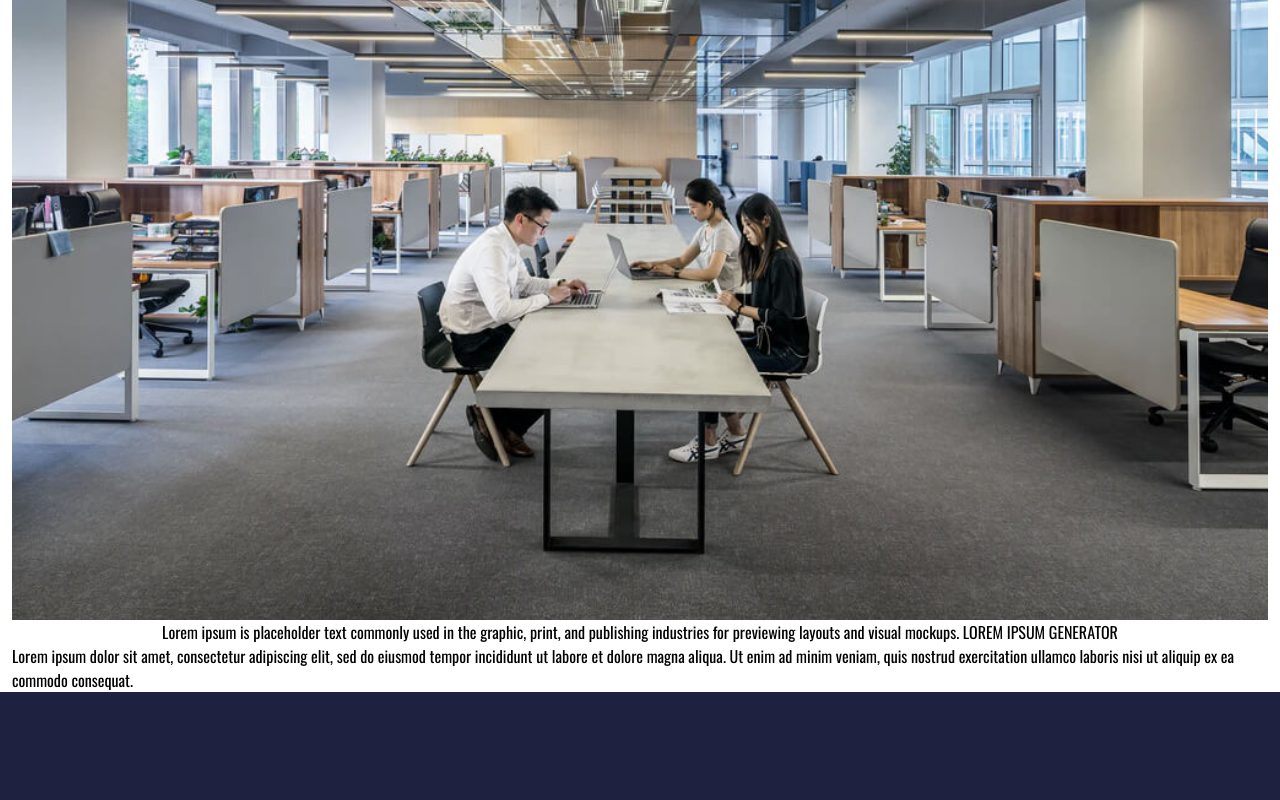
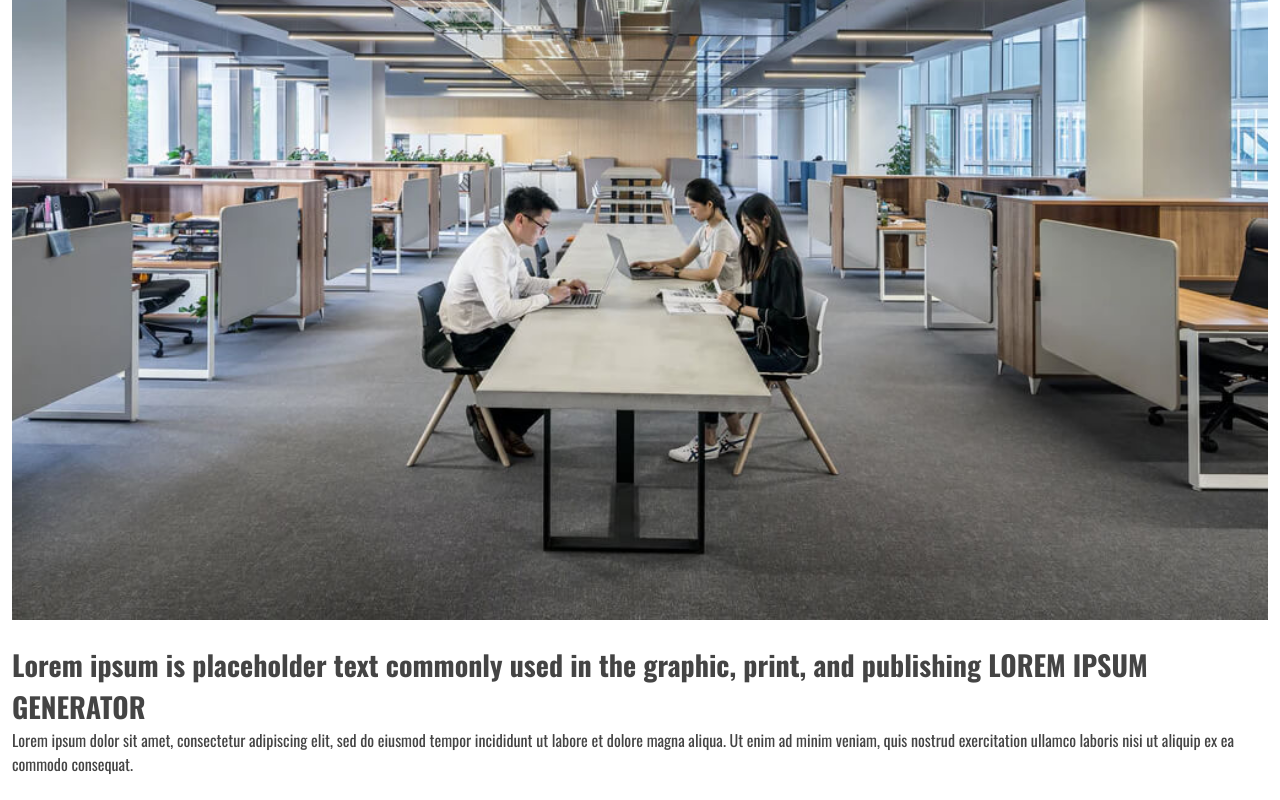
Before and after one commit to webLance24/weblance-portfolio, a React (Vite) app: page / in a window 1280 px wide. Shown: the part 1427-2227 px from the top of the page. Before the commit the page ends 2119 px from the top, so only its background shows below. Built offline with nearby package versions, Linux system fonts and the light colour scheme.

Commit message:
feat: add slider

```diff
--- a/package.json
+++ b/package.json
@@ -12,11 +12,14 @@
   "dependencies": {
     "react": "^18.2.0",
     "react-dom": "^18.2.0",
-    "react-router-dom": "^6.22.2"
+    "react-router-dom": "^6.22.2",
+    "react-slick": "^0.30.2",
+    "slick-carousel": "^1.8.1"
   },
   "devDependencies": {
     "@types/react": "^18.2.56",
     "@types/react-dom": "^18.2.19",
+    "@types/react-slick": "^0.23.13",
     "@typescript-eslint/eslint-plugin": "^7.0.2",
     "@typescript-eslint/parser": "^7.0.2",
     "@vitejs/plugin-react": "^4.2.1",
--- a/src/Components/About.tsx
+++ b/src/Components/About.tsx
@@ -1,20 +1,34 @@
 import aboutImg from "../../public/img/about.jpg";
+import Slider from "react-slick";
+import "slick-carousel/slick/slick.css";
+import "slick-carousel/slick/slick-theme.css";
 
 function About() {
+  const settings = {
+    infinite: false,
+    speed: 500,
+    slidesToShow: 1.5,
+    slidesToScroll: 1,
+    arrows: false,
+  };
+
   return (
     <div className="bg-[white] pt-[50px] px-[12px] flex justify-center flex-col items-center">
       <img className="w-[100%] h-[100%]" src={aboutImg} alt="" />
-      <h3>
-        Lorem ipsum is placeholder text commonly used in the graphic, print, and
-        publishing industries for previewing layouts and visual mockups. LOREM
-        IPSUM GENERATOR
-      </h3>
-      <p>
-        Lorem ipsum dolor sit amet, consectetur adipiscing elit, sed do eiusmod
-        tempor incididunt ut labore et dolore magna aliqua. Ut enim ad minim
-        veniam, quis nostrud exercitation ullamco laboris nisi ut aliquip ex ea
-        commodo consequat.
-      </p>
+      {/* text section */}
+      <div className="py-[24px]">
+        <h3 className="text-[#444444] text-[28px] font-bold">
+          Lorem ipsum is placeholder text commonly used in the graphic, print,
+          and publishing LOREM IPSUM GENERATOR
+        </h3>
+        <p className="text-[16px] font-normal text-[#444444]">
+          Lorem ipsum dolor sit amet, consectetur adipiscing elit, sed do
+          eiusmod tempor incididunt ut labore et dolore magna aliqua. Ut enim ad
+          minim veniam, quis nostrud exercitation ullamco laboris nisi ut
+          aliquip ex ea commodo consequat.
+        </p>
+      </div>
+      <Slider {...settings}></Slider>
     </div>
   );
 }
```
Also changed, not shown: 1 other file (tests, documents, lock files or other folders).
